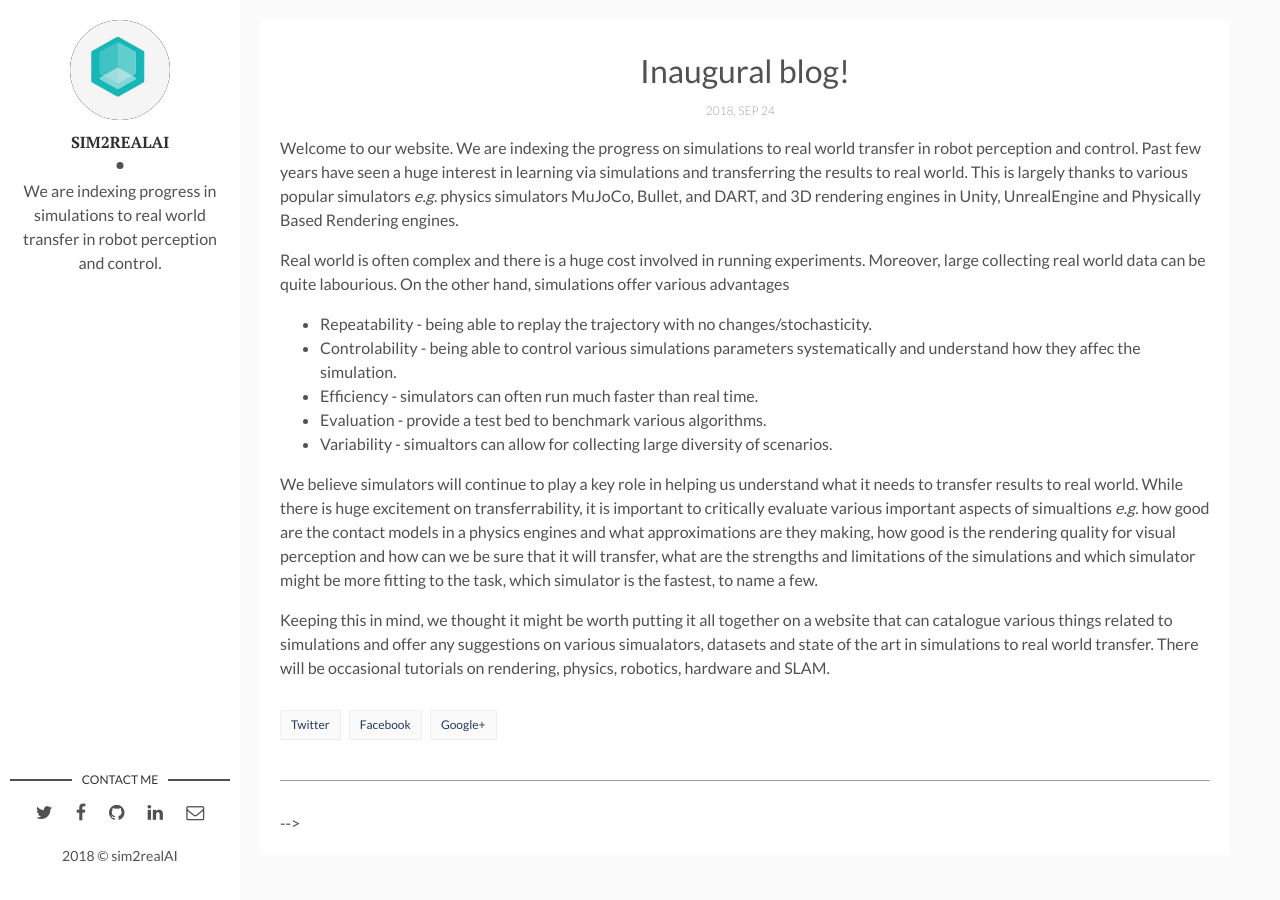
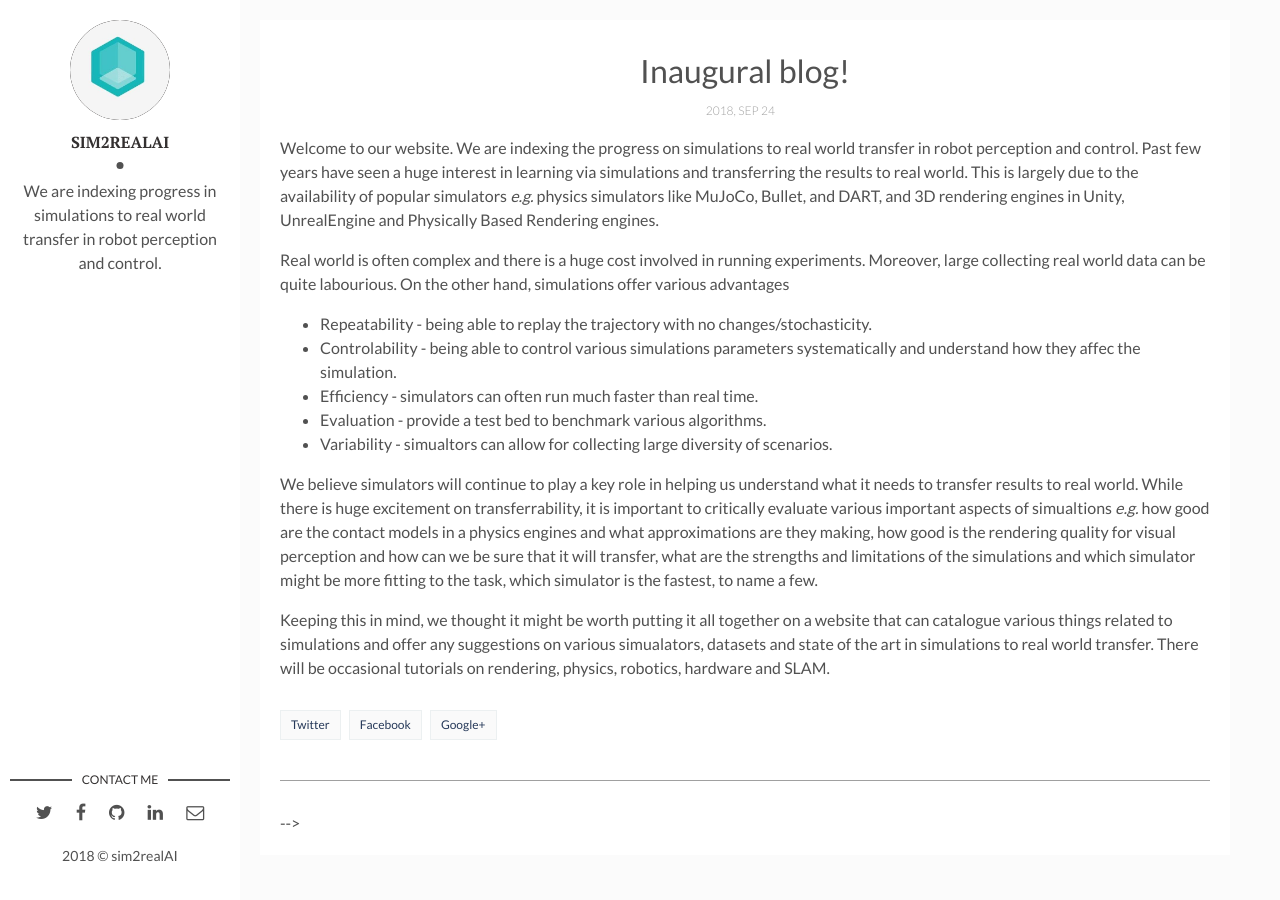
Before and after one commit to sim2realAI/sim2realAI.github.io, a Jekyll site: the page built from _posts/2018-09-24-welcome-to-sim2real-AI.markdown, in a window 1280 px wide. Built offline with Jekyll 4.4.1, drawn with Linux system fonts in a browser that asks for light colours.

Commit message:
update
Signed-off-by: Ankur Handa <ahanda@nvidia.com>

```diff
--- a/_posts/2018-09-24-welcome-to-sim2real-AI.markdown
+++ b/_posts/2018-09-24-welcome-to-sim2real-AI.markdown
@@ -6,7 +6,7 @@ description: Welcome blog # Add post description (optional)
 img:  # Add image post (optional)
 ---
 
-Welcome to our website. We are indexing the progress on simulations to real world transfer in robot perception and control. Past few years have seen a huge interest in learning via simulations and transferring the results to real world. This is largely thanks to various popular simulators *e.g.* physics simulators MuJoCo, Bullet, and DART, and 3D rendering engines in Unity, UnrealEngine and Physically Based Rendering engines.
+Welcome to our website. We are indexing the progress on simulations to real world transfer in robot perception and control. Past few years have seen a huge interest in learning via simulations and transferring the results to real world. This is largely due to the availability of popular simulators *e.g.* physics simulators like MuJoCo, Bullet, and DART, and 3D rendering engines in Unity, UnrealEngine and Physically Based Rendering engines.
 
 Real world is often complex and there is a huge cost involved in running experiments. Moreover, large collecting real world data can be quite labourious. On the other hand, simulations offer various advantages
 
```
